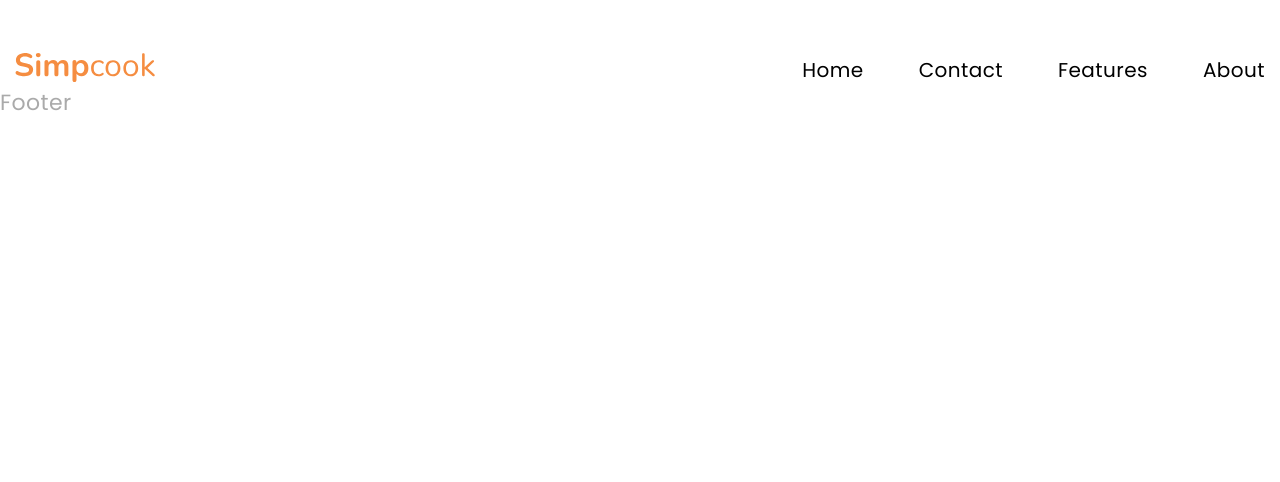
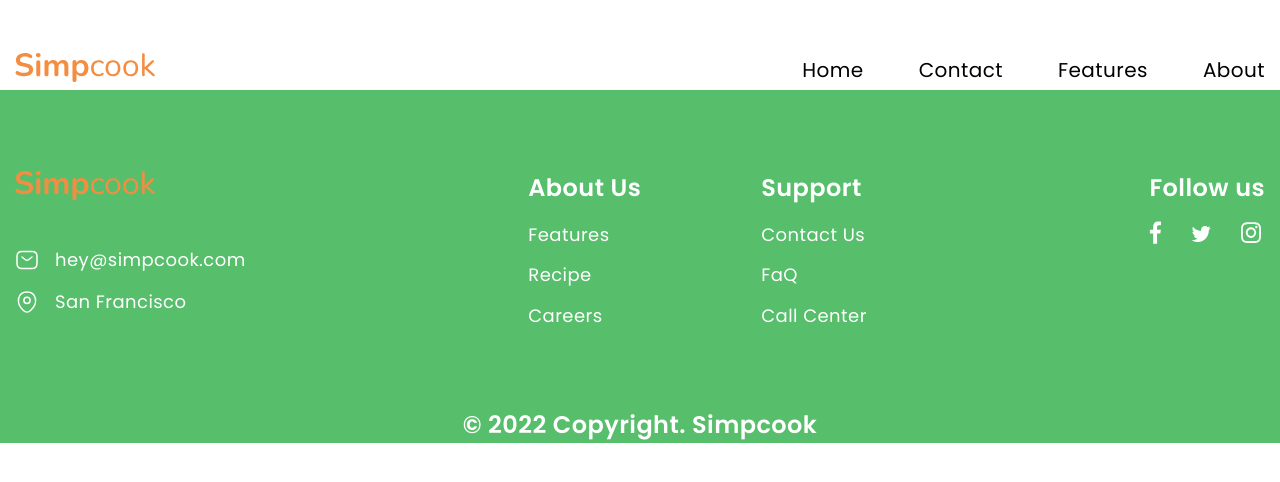
Before and after one commit to elitmor/simpcook, a website: page src/views/pages/page.html in a window 1280 px wide. Drawn offline with nearby package versions, Linux system fonts and the light colour scheme; files that its build step writes are made by us from their sources; files whose address does not match are found by name; a web font is replaced by a local one.

Commit message:
Added footer

```diff
--- a/src/blocks/modules/footer/footer.html
+++ b/src/blocks/modules/footer/footer.html
@@ -1,3 +1,71 @@
 <footer class="footer">
-  Footer
+  <div class="footer__container">
+    <div class="footer__body body-footer">
+      <div class="body-footer__column">
+        <a href="" class="body-footer__logo">
+          <img src="img/logo.svg" alt="Footer Logo">
+        </a>
+        <ul class="body-footer__contacts contacts-footer">
+          <li class="contacts-footer__item">
+            <a href="mailto:enquiry@Simpcook.com"
+              class="contacts-footer__link contacts-footer__link_mail">hey@simpcook.com</a>
+          </li>
+          <li class="contacts-footer__item">
+            <a href="#" class="contacts-footer__link contacts-footer__link_location">San Francisco</a>
+          </li>
+        </ul>
+      </div>
+      <div class="body-footer__column body-footer__column_full">
+        <nav class="body-footer__menu menu-footer">
+          <div class="menu-footer__column">
+            <div class="menu-footer__title">About Us</div>
+            <ul class="menu-footer__list">
+              <li class="menu-footer__item">
+                <a href="" class="menu-footer__link">Features</a>
+              </li>
+              <li class="menu-footer__item">
+                <a href="" class="menu-footer__link">Recipe</a>
+              </li>
+              <li class="menu-footer__item">
+                <a href="" class="menu-footer__link">Careers</a>
+              </li>
+            </ul>
+          </div>
+          <div class="menu-footer__column">
+            <div class="menu-footer__title">Support</div>
+            <ul class="menu-footer__list">
+              <li class="menu-footer__item">
+                <a href="" class="menu-footer__link">Contact Us</a>
+              </li>
+              <li class="menu-footer__item">
+                <a href="" class="menu-footer__link">FaQ</a>
+              </li>
+              <li class="menu-footer__item">
+                <a href="" class="menu-footer__link">Call Center</a>
+              </li>
+            </ul>
+          </div>
+        </nav>
+      </div>
+      <div class="body-footer__column">
+        <div class="body-footer__social social-footer">
+          <div class="social-footer__title">Follow us</div>
+          <div class="social-footer__items">
+            <a href="#" class="social-footer__item">
+              <img src="img/footer/social/faceebok.svg" alt="faceebok">
+            </a>
+            <a href="#" class="social-footer__item">
+              <img src="img/footer/social/twitter.svg" alt="twitter">
+            </a>
+            <a href="#" class="social-footer__item">
+              <img src="img/footer/social/instagram.svg" alt="instagram">
+            </a>
+          </div>
+        </div>
+      </div>
+    </div>
+    <div class="footer__copy">
+      © 2022 Copyright. Simpcook
+    </div>
+  </div>
 </footer>
--- a/src/blocks/modules/footer/footer.scss
+++ b/src/blocks/modules/footer/footer.scss
@@ -0,0 +1,95 @@
+.footer {
+  background: $green;
+  padding-top: 80px;
+  color: $white;
+}
+
+.body-footer {
+  display: flex;
+  gap: 50px;
+}
+
+.body-footer__column_full {
+  flex: 1 1 auto;
+}
+
+.body-footer__logo {
+  display: inline-block;
+}
+
+.body-footer__logo:not(:last-child) {
+  margin-bottom: 40px;
+}
+
+.contacts-footer__item:not(:last-child) {
+  margin-bottom: 15px;
+}
+
+.contacts-footer__link {
+  color: $white;
+  display: inline-block;
+  font-size: 18px;
+  line-height: calc(27 / 18 * 100%);
+  padding-left: 40px;
+  transition: all .3s;
+}
+
+.contacts-footer__link:hover {
+  color: $orange;
+}
+
+.contacts-footer__link_mail {
+  background: url('../img/footer/sms.svg') left no-repeat;
+}
+
+.contacts-footer__link_location {
+  background: url('../img/footer/location.svg') left no-repeat;
+}
+
+.menu-footer {
+  display: flex;
+  gap: 120px;
+  justify-content: center;
+}
+
+.menu-footer__title {
+  @include f600;
+  font-size: 24px;
+  line-height: calc(36 / 24 * 100%);
+  margin-bottom: 15px;
+}
+
+.menu-footer__item:not(:last-child) {
+  margin-bottom: 15px;
+}
+
+.menu-footer__link {
+  font-size: 18px;
+  color: $white;
+  transition: all .3s;
+}
+
+.menu-footer__link:hover {
+  color: $orange;
+}
+
+.social-footer__title {
+  @include f600;
+  font-size: 24px;
+  line-height: calc(36 / 24 * 100%);
+  margin-bottom: 15px;
+}
+
+.social-footer__items {
+  display: flex;
+  gap: 30px;
+  align-items: center;
+}
+
+.footer__copy {
+  @include f600;
+  font-size: 24px;
+  line-height: calc(36 / 24 * 100%);
+  padding-top: 80px;
+  text-align: center;
+}
--- a/src/blocks/modules/promotion/promotion.scss
+++ b/src/blocks/modules/promotion/promotion.scss
@@ -1,7 +1,3 @@
-.promotion {}
-
-.promotion__container {}
-
 .promotion__title {
   margin-top: 50px;
 }
--- a/src/styles/base/_general.scss
+++ b/src/styles/base/_general.scss
@@ -8,6 +8,10 @@ ul {
   margin: 0;
   padding: 0;
   list-style: none;
+}
+
+a {
+  text-decoration: none
 }
 
 body {
```
Also changed, not shown: src/img/footer/location.svg (added), src/img/footer/logo.svg (added), src/img/footer/sms.svg (added), src/img/footer/social/faceebok.svg (added), src/img/footer/social/instagram.svg (added), src/img/footer/social/twitter.svg (added).
